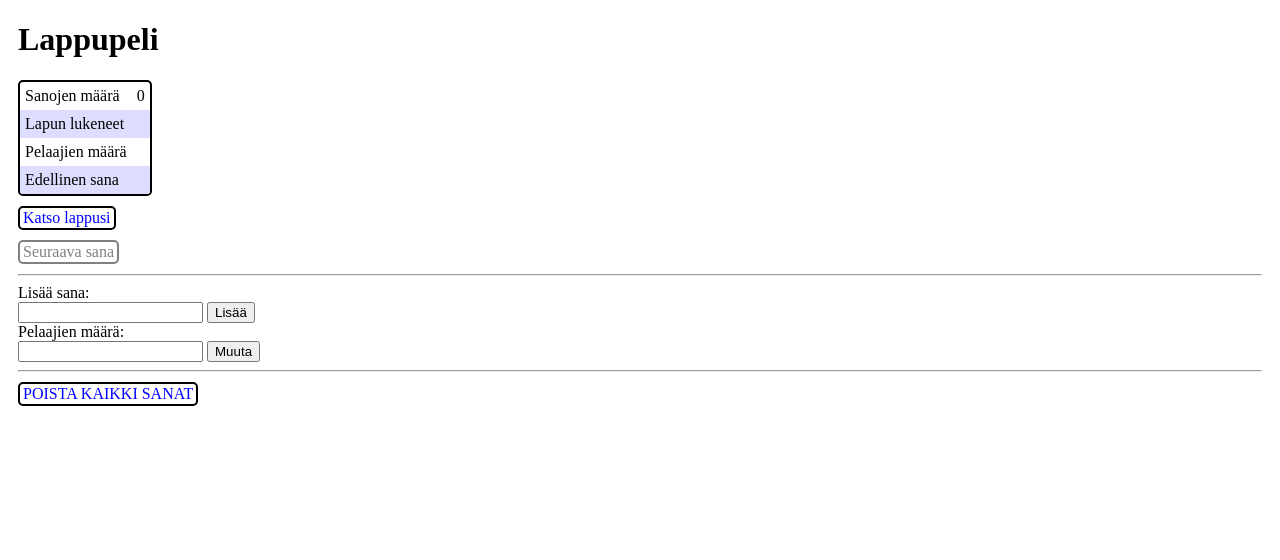
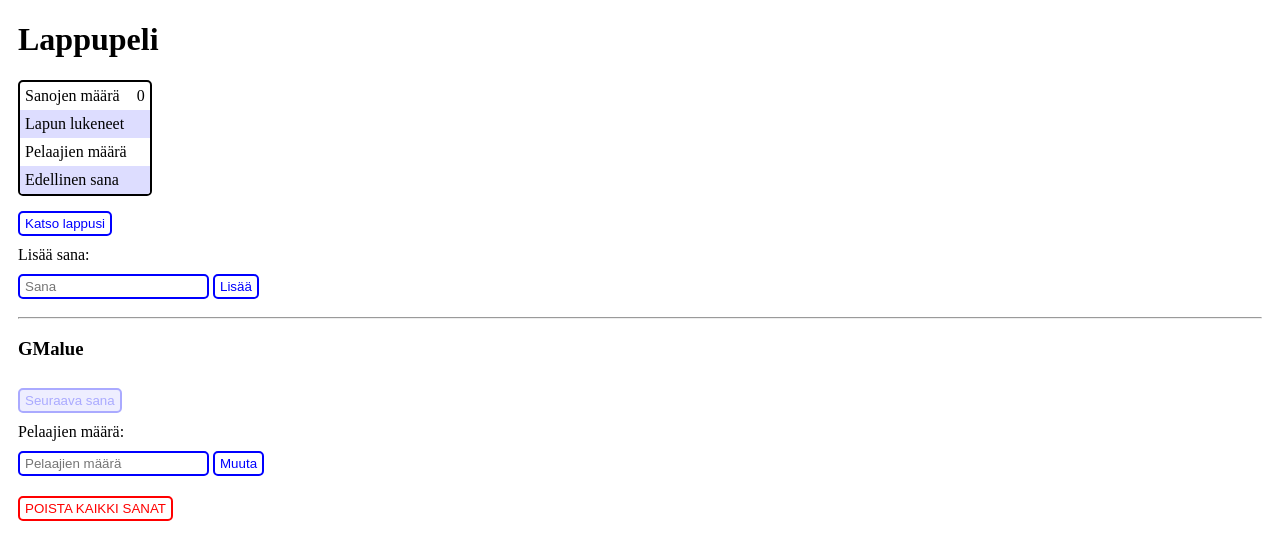
Before and after one commit to bntti/lappupeli, a Flask app: template templates/index.html in a window 1280 px wide. Shown: the top 560 px of the page. Run offline with Flask 2, Linux system fonts and the light colour scheme; the template is opened without the code that fills it, so the values that code supplies are empty.

Commit message:
Make website look better, refactor code, and add GM

```diff
--- a/routes.py
+++ b/routes.py
@@ -7,11 +7,41 @@ import database_service as dts
 EMPTY = "Sait tyhjän lapun!"
 
 
-def check_uuid():
+# Functions
+def check_uuid() -> None:
     if "uuid" not in session:
         session["uuid"] = uuid4()
 
 
+def check_admin() -> bool:
+    admin_uuid = dts.get_config()["admin_uuid"]
+    return admin_uuid == session["uuid"]
+
+
+def next_word() -> None:
+    words = dts.get_words()
+    if len(words) == 0:
+        return
+
+    players = dts.get_config()["players"]
+    dts.clear_player_words()
+
+    r = random.randint(1, 10)
+    word = dts.pop_word() if r != 1 else EMPTY
+
+    for _ in range(players - 1):
+        dts.add_to_player_list(word)
+    dts.add_to_player_list(EMPTY)
+    dts.updage_previous_word()
+    dts.set_current_word(word)
+    return redirect('/')
+
+
+def clear() -> None:
+    dts.clear_tables()
+
+
+# Routes
 @app.route("/", methods=["GET"])
 def index_get() -> str:
     check_uuid()
@@ -21,7 +51,8 @@ def index_get() -> str:
         words=dts.get_words(),
         config=dts.get_config(),
         seen_count=dts.get_seen_count(),
-        new=new
+        new=new,
+        admin=check_admin()
     )
 
 
@@ -31,6 +62,13 @@ def index_post() -> str:
         dts.add_word(request.form.get("word"))
     if request.form.get("players"):
         dts.set_players(int(request.form.get("players")))
+    if request.form.get("be_admin"):
+        check_uuid()
+        dts.set_admin_uuid(session["uuid"])
+    if request.form.get("next_word") and check_admin():
+        next_word()
+    if request.form.get("clear") and check_admin():
+        clear()
     return index_get()
 
 
@@ -48,29 +86,3 @@ def word() -> str:
     else:
         dts.give_word(session["uuid"])
         return render_template("word.html", word=dts.get_word(session["uuid"]))
-
-
-@app.route("/start")
-def start() -> str:
-    words = dts.get_words()
-    if len(words) == 0:
-        return redirect('/')
-
-    players = dts.get_config()["players"]
-    dts.clear_player_words()
-
-    r = random.randint(1, 10)
-    word = dts.pop_word() if r != 1 else EMPTY
-
-    for _ in range(players - 1):
-        dts.add_to_player_list(word)
-    dts.add_to_player_list(EMPTY)
-    dts.update_previous_word()
-    dts.update_current_word(word)
-    return redirect('/')
-
-
-@app.route("/clear")
-def clear():
-    dts.clear_tables()
-    return redirect('/')
--- a/static/layout.css
+++ b/static/layout.css
@@ -1,3 +1,51 @@
+/* ---------- General ---------- */
+input[type="text"],
+input[type="number"],
+input[type="submit"],
+button {
+  background-color: #fff;
+  border-style: solid;
+  border-radius: 5px;
+  border-width: 2px;
+  padding: 3px 5px;
+  margin: 10px 0px;
+  width: fit-content;
+  border-color: blue;
+}
+button,
+input[type="submit"] {
+  color: blue;
+}
+button:hover,
+input[type="submit"]:hover {
+  background-color: #eef;
+}
+button:disabled {
+  color: #aaf !important;
+  border-color: #aaf !important;
+  background-color: #eef !important;
+}
+button:disabled:hover {
+  background-color: #eef !important;
+}
+button a {
+  text-decoration: none;
+  color: blue;
+}
+
+/* Hide up and down buttons from number input */
+/* Chrome, Safari, Edge, Opera */
+input::-webkit-outer-spin-button,
+input::-webkit-inner-spin-button {
+  -webkit-appearance: none;
+  margin: 0;
+}
+/* Firefox */
+input[type="number"] {
+  -moz-appearance: textfield;
+}
+
+/* ---------- Index ---------- */
 .content {
   margin: 10px;
 }
@@ -20,29 +68,16 @@ td {
   padding: 5px;
 }
 
-.linkbutton {
-  border-style: solid;
-  border-radius: 5px;
-  border-width: 2px;
-  padding: 1px 3px;
-  margin: 10px 0px;
-  width: fit-content;
+.red,
+.red a {
+  color: red !important;
+  border-color: red !important;
 }
-.disabled-linkbutton {
-  border-style: solid;
-  border-radius: 5px;
-  border-width: 2px;
-  padding: 1px 3px;
-  margin: 10px 0px;
-  color: grey;
-  width: fit-content;
+.red:hover {
+  background-color: #fee !important;
 }
 
-.linkbutton a {
-  text-decoration: none;
-  color: blue;
-}
-
+/* ---------- Word ---------- */
 .word {
   border-style: solid;
   border-radius: 5px;
@@ -51,7 +86,6 @@ td {
   width: fit-content;
   margin-bottom: 20px;
 }
-
 .word h1 {
   margin: 0px;
 }
--- a/templates/index.html
+++ b/templates/index.html
@@ -32,30 +32,42 @@
 {% if new %}
 <p><strong>Uusi lappu saatavilla!</strong></p>
 {% endif %}
-<p class="linkbutton"><a href="/word">Katso lappusi</a></p>
-{% if words | length > 0 %}
-<p class="linkbutton"><a href="/start">Seuraava sana</a></p>
-{% else %}
-<p class="disabled-linkbutton">Seuraava sana</p>
-{% endif %}
-
-<hr />
+<button><a href="/word">Katso lappusi</a></button>
 
 <form method="post">
     <label for="word">Lisää sana:</label>
     <br />
-    <input id="word" type="text" name="word" />
+    <input id="word" type="text" name="word" placeholder="Sana" />
     <input type="submit" value="Lisää" />
 </form>
+
+<hr />
+
+{% if session.uuid != config.admin_uuid %}
+<form method="post">
+    <input name="be_admin" type="submit" value="Ole GM" />
+</form>
+{% else %}
+<h3>GMalue</h3>
+
+{% if words | length > 0 %}
+<form method="post">
+    <input type="submit" name="clear" value="Seuraava sana" />
+</form>
+{% else %}
+<button disabled>Seuraava sana</button>
+{% endif %}
 
 <form method="post">
     <label for="players">Pelaajien määrä:</label>
     <br />
-    <input id="players" type="number" name="players" value="{{config.players}}" />
+    <input id="players" type="number" name="players" value="{{config.players}}" placeholder="Pelaajien määrä" />
     <input type="submit" value="Muuta" />
 </form>
 
-<hr />
+<form method="post">
+    <input type="submit" name="clear" class="red" value="POISTA KAIKKI SANAT" />
+</form>
+{% endif %}
 
-<p class="linkbutton"><a href="/clear">POISTA KAIKKI SANAT</a></p>
 {% endblock %}
--- a/templates/word.html
+++ b/templates/word.html
@@ -5,6 +5,6 @@
 <div class="word">
     <h2>{{word}}</h2>
 </div>
-<p class="linkbutton"><a href="/">Takaisin</a></p>
+<button><a href="/">Takaisin</a></button>
 
 {% endblock %}
```
Also changed, not shown: database_service.py (+24 -17 lines), schema.sql (+6 -5 lines), 1 other file.
